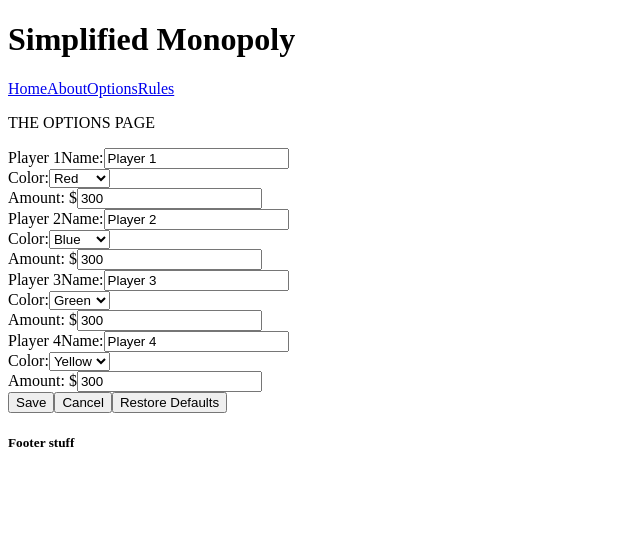
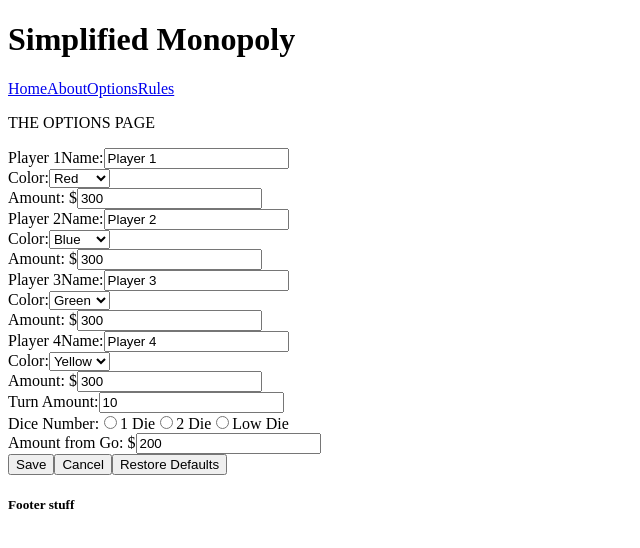
Before and after one commit to CodyRR/Unit-1-Monopoly, a React (Vite) app in the folder Simplified-Monopoly/: page /options in a window 1280 px wide. Shown: the top 548 px of the page, without its empty margins (0-640 px from the left). Built offline with nearby package versions, Linux system fonts and the light colour scheme.

Commit message:
Creating a Results Page and added basic HTML

```diff
--- a/Simplified-Monopoly/src/App.jsx
+++ b/Simplified-Monopoly/src/App.jsx
@@ -8,6 +8,7 @@
 import Footer from './layout/Footer'
 import { Route, Routes, Navigate } from 'react-router'
 import './App.css'
+import ResultsPage from './pages/ResultsPage'
 
 
 function App() {
@@ -21,6 +22,7 @@
         <Route path='/options' element={<OptionsPage />} />
         <Route path='/game' element={<GamePage />} />
         <Route path='/about' element={<AboutPage />} />
+        <Route path='/results' element={<ResultsPage />} />
         <Route path='*' element={<Navigate to='/' />} />'
       </Routes>
       <Footer />
--- a/Simplified-Monopoly/src/pages/OptionPage.jsx
+++ b/Simplified-Monopoly/src/pages/OptionPage.jsx
@@ -71,6 +71,26 @@
                     </label>
                 </div>
 
+                <div>
+                    <label>Turn Amount:
+                        <input type="text" name="turnAmount" defaultValue={10}/>
+                    </label>
+                </div>
+                <div>
+                    <label>Dice Number:
+                        <input type="radio" id="diceNum1" name="1die" value={1}/>
+                        <label for="diceNum1">1 Die</label>
+                        <input type="radio" id="diceNum2" name="2dice" value={2}/>
+                        <label for="diceNum2">2 Die</label>
+                        <input type="radio" id="diceNum3" name="smallDie" value={3}/>
+                        <label for="diceNum3">Low Die</label>
+                    </label>
+                </div>
+                <div>
+                   <label>Amount from Go: $
+                        <input type="number" name="passGoAmount" step="1" defaultValue={200} />
+                    </label>
+                </div>
 
                 <button onClick={testData}>Save</button>
                 <Link className='link' to="/">
--- /dev/null
+++ b/Simplified-Monopoly/src/pages/ResultsPage.jsx
@@ -0,0 +1,15 @@
+
+const ResultsPage = () => {
+
+    return (
+        <div>
+            <h3>AND THE WINNER IS...</h3>
+            <h4>Player 1 With $450</h4>
+            <h5>Player 2 : $350</h5>
+            <h5>Player 3 : $350</h5>
+            <h5>Player 4 : $350</h5>
+        </div>
+    )
+}
+
+export default ResultsPage;
```
